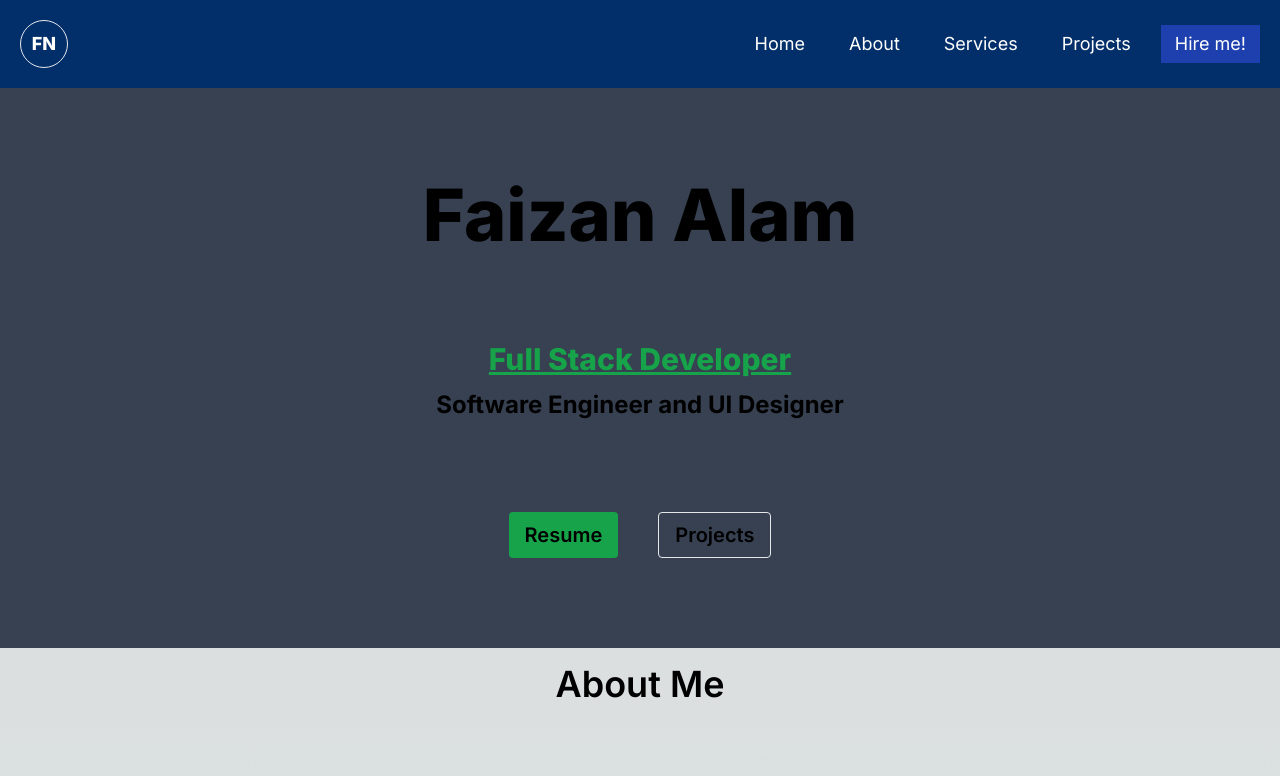
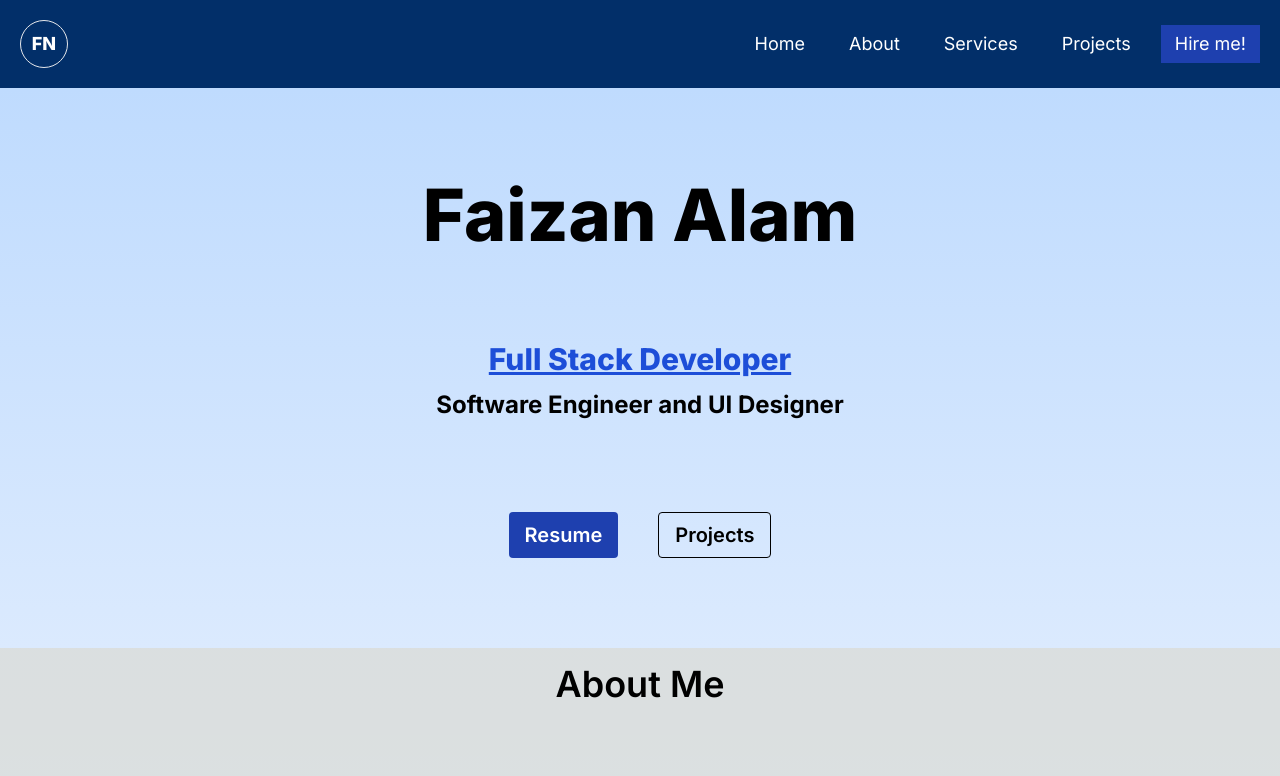
Before and after one commit to faizan619/Faizan_Dev_Portfolio, a Next.js app: page / in a window 1280 px wide. Shown: the top 776 px of the page. Built offline with nearby package versions, Linux system fonts and the light colour scheme.

Commit message:
light mode color done

```diff
--- a/src/app/Components/HeroPage.js
+++ b/src/app/Components/HeroPage.js
@@ -1,18 +1,20 @@
+
 export default function Hero(){
     return(
-        <section className="bg-gray-700">
+        <section className="bg-gradient-to-b from-blue-200 to-blue-100">
             <div className="flex flex-col items-center h-[35rem] justify-evenly">
                 <h1 className="font-extrabold text-6xl text-center sm:text-7xl">Faizan Alam</h1>
                 <div className="text-center">
-                    <p className="text-2xl underline font-extrabold text-green-600 sm:text-3xl">Full Stack Developer </p><p className="pt-3 text-xl font-bold sm:text-2xl"> Software Engineer and UI Designer</p>
+                    <p className="text-2xl underline font-extrabold text-blue-700 sm:text-3xl">Full Stack Developer </p><p className="pt-3 text-xl font-bold sm:text-2xl"> Software Engineer and UI Designer</p>
                 </div>
                 <div className="flex gap-5 lg:gap-10">
-                    <button className="rounded px-4 py-2 bg-green-600 hover:bg-green-700 font-semibold sm:text-xl">Resume</button>
-                    <button className="border rounded px-4 py-2 font-semibold sm:text-xl"><a href="#project">Projects</a></button>
+                    <button className="rounded px-4 py-2 bg-blue-800 hover:bg-blue-900 text-white font-semibold sm:text-xl">Resume</button>
+                    <button className="dark:border border-black border rounded px-4 py-2 font-semibold sm:text-xl"><a href="#project">Projects</a></button>
                 </div>
             </div>
         </section>
-
+)
+}
 /* <section className="min-h-screen flex items-center dark:bg-gray-700 dark:text-gray-100">
     <div className="container mx-auto flex flex-col items-center px-4 py-16 text-center md:py-32 md:px-10 lg:px-32 xl:max-w-3xl">
         <h1 className="text-7xl font-extrabold">Faizan Alam</h1>
@@ -25,5 +27,3 @@ export default function Hero(){
         </div>
     </div>
 </section> */
-    )
-}
```
Lines whose indentation alone changed are shown as unchanged.
